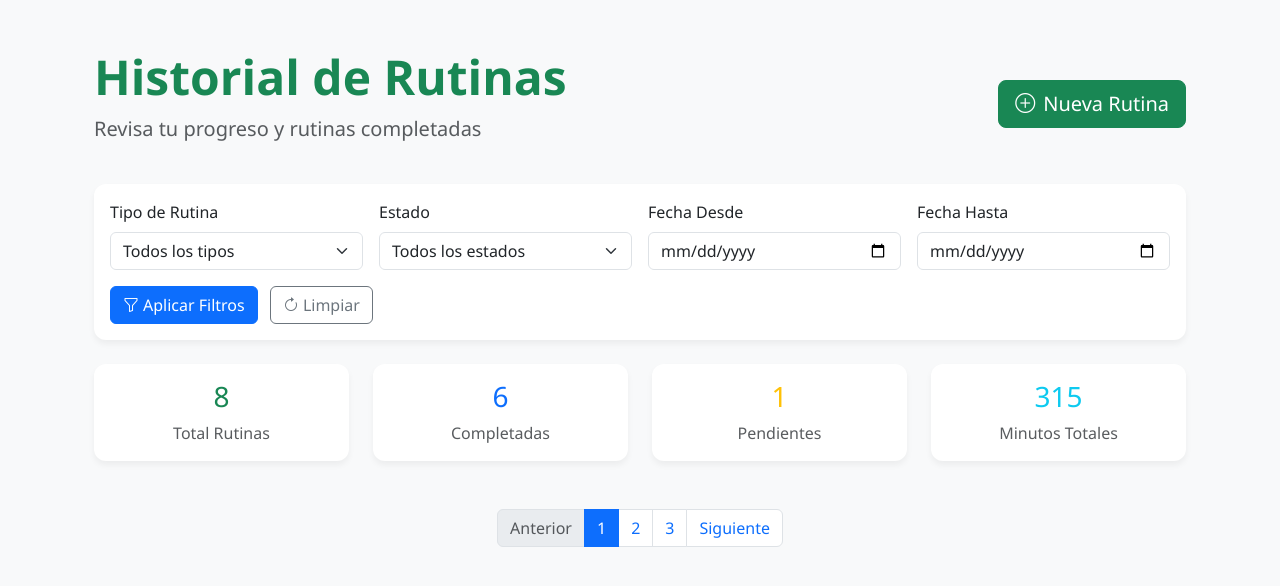
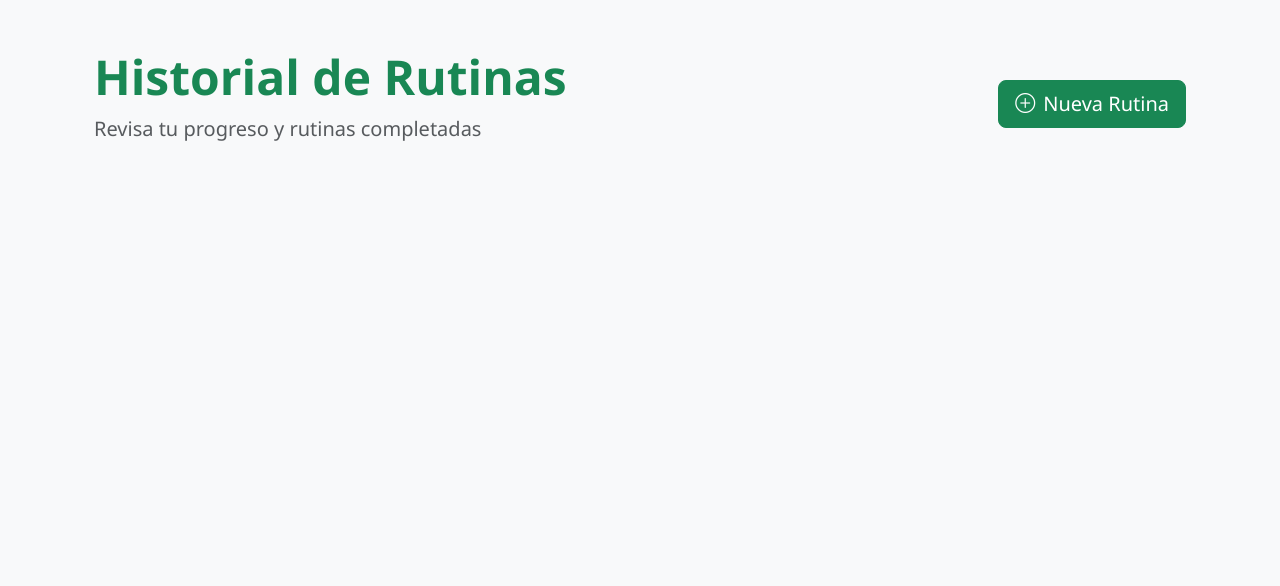
Before and after one commit to Edu1208/Healthy_Life, a Flask app: template templates/historial_rutinas.html in a window 1280 px wide. Shown: the part 80-666 px from the top of the page. Run offline with Flask 3, Linux system fonts and the light colour scheme; the template is opened without the code that fills it, so the values that code supplies are empty; the visitor is signed in with stand-in values (Sample User, id 1).

Commit message:
Update historial_rutinas.html

```diff
--- a/templates/historial_rutinas.html
+++ b/templates/historial_rutinas.html
@@ -12,105 +12,9 @@
     </a>
   </div>
 
-  <!-- Filtros -->
-  <div class="card card-modern mb-4">
-    <div class="card-body">
-      <div class="row g-3">
-        <div class="col-md-3">
-          <label class="form-label fw-medium">Tipo de Rutina</label>
-          <select class="form-select" id="filterType">
-            <option value="">Todos los tipos</option>
-            <option value="fuerza">Fuerza</option>
-            <option value="cardio">Cardio</option>
-            <option value="velocidad">Velocidad</option>
-          </select>
-        </div>
-        <div class="col-md-3">
-          <label class="form-label fw-medium">Estado</label>
-          <select class="form-select" id="filterStatus">
-            <option value="">Todos los estados</option>
-            <option value="completada">Completada</option>
-            <option value="pendiente">Pendiente</option>
-            <option value="en-progreso">En Progreso</option>
-          </select>
-        </div>
-        <div class="col-md-3">
-          <label class="form-label fw-medium">Fecha Desde</label>
-          <input type="date" class="form-control" id="filterDateFrom">
-        </div>
-        <div class="col-md-3">
-          <label class="form-label fw-medium">Fecha Hasta</label>
-          <input type="date" class="form-control" id="filterDateTo">
-        </div>
-      </div>
-      <div class="row mt-3">
-        <div class="col-12">
-          <button class="btn btn-primary me-2" onclick="aplicarFiltros()">
-            <i class="bi bi-funnel me-1"></i>Aplicar Filtros
-          </button>
-          <button class="btn btn-outline-secondary" onclick="limpiarFiltros()">
-            <i class="bi bi-arrow-clockwise me-1"></i>Limpiar
-          </button>
-        </div>
-      </div>
-    </div>
-  </div>
-
-  <!-- Estadísticas Rápidas -->
-  <div class="row mb-4">
-    <div class="col-md-3">
-      <div class="card card-modern text-center">
-        <div class="card-body">
-          <h3 class="text-success" id="totalRutinas">8</h3>
-          <p class="text-muted mb-0">Total Rutinas</p>
-        </div>
-      </div>
-    </div>
-    <div class="col-md-3">
-      <div class="card card-modern text-center">
-        <div class="card-body">
-          <h3 class="text-primary" id="rutinasCompletadas">6</h3>
-          <p class="text-muted mb-0">Completadas</p>
-        </div>
-      </div>
-    </div>
-    <div class="col-md-3">
-      <div class="card card-modern text-center">
-        <div class="card-body">
-          <h3 class="text-warning" id="rutinasPendientes">1</h3>
-          <p class="text-muted mb-0">Pendientes</p>
-        </div>
-      </div>
-    </div>
-    <div class="col-md-3">
-      <div class="card card-modern text-center">
-        <div class="card-body">
-          <h3 class="text-info" id="minutosTotales">315</h3>
-          <p class="text-muted mb-0">Minutos Totales</p>
-        </div>
-      </div>
-    </div>
-  </div>
-
   <!-- Lista de Rutinas -->
   <div class="row g-4" id="listaRutinas">
     <!-- Las rutinas se cargarán dinámicamente -->
-  </div>
-
-  <!-- Paginación -->
-  <nav aria-label="Page navigation" class="mt-5">
-    <ul class="pagination justify-content-center" id="paginacion">
-      <li class="page-item disabled">
-        <a class="page-link" href="#" tabindex="-1">Anterior</a>
-      </li>
-      <li class="page-item active"><a class="page-link" href="#">1</a></li>
-      <li class="page-item"><a class="page-link" href="#">2</a></li>
-      <li class="page-item"><a class="page-link" href="#">3</a></li>
-      <li class="page-item">
-        <a class="page-link" href="#">Siguiente</a>
-      </li>
-    </ul>
-  </nav>
   </div>
 
   <!-- Modal para Ver Rutina -->
@@ -126,7 +30,6 @@
         </div>
         <div class="modal-footer">
           <button type="button" class="btn btn-secondary" data-bs-dismiss="modal">Cerrar</button>
-        <button type="button" class="btn btn-success" onclick="iniciarRutina()">Comenzar Rutina</button>
         </div>
       </div>
     </div>
@@ -150,6 +53,7 @@
       </div>
     </div>
   </div>
+</div>
 
 {% endblock %}
 
@@ -166,9 +70,9 @@ function cargarRutinasDesdeServidor() {
     .then(data => {
       if (data.success) {
         mostrarRutinas(data.rutinas);
-        actualizarEstadisticas(data.rutinas);
       } else {
         console.error('Error al cargar rutinas:', data.message);
+        mostrarMensaje('Error al cargar las rutinas', 'danger');
       }
     })
     .catch(error => {
@@ -197,13 +101,6 @@ function mostrarRutinas(rutinas) {
 
   rutinas.forEach(rutina => {
     const badgeColor = getBadgeColor(rutina.tipo);
-    const estadoColor = getEstadoColor(rutina.estado);
-
-    const fechaTexto = rutina.estado === 'completada' && rutina.fecha_completada
-      ? new Date(rutina.fecha_completada).toLocaleDateString('es-ES')
-      : (rutina.fecha_creacion
-          ? new Date(rutina.fecha_creacion).toLocaleDateString('es-ES')
-          : 'Fecha no disponible');
 
     const rutinaHTML = `
       <div class="col-12">
@@ -220,28 +117,19 @@ function mostrarRutinas(rutinas) {
                     <p class="text-muted mb-2">${rutina.descripcion || 'Sin descripción'}</p>
                     <div class="d-flex gap-2 flex-wrap">
                       <span class="badge ${badgeColor}">${rutina.tipo ? rutina.tipo.charAt(0).toUpperCase() + rutina.tipo.slice(1) : 'Sin tipo'}</span>
-                      <span class="badge bg-warning">${rutina.nivel || 'Sin nivel'}</span>
                       <span class="badge bg-info">${rutina.duracion || 0} min</span>
                     </div>
                   </div>
                 </div>
               </div>
               <div class="col-md-4 text-md-end">
-                <div class="mb-2">
-                  <span class="badge ${estadoColor} fs-6">${getEstadoTexto(rutina.estado)}</span>
-                </div>
                 <div class="text-muted mb-2">
-                  <i class="bi bi-calendar me-1"></i>${fechaTexto}
+                  <i class="bi bi-calendar me-1"></i>${new Date(rutina.fecha_creacion).toLocaleDateString('es-ES')}
                 </div>
                 <div class="btn-group">
                   <button class="btn btn-outline-primary btn-sm" onclick="verRutina('${rutina._id}')">
                     <i class="bi bi-eye me-1"></i>Ver
                   </button>
-                  ${rutina.estado !== 'completada' ? `
-                    <button class="btn btn-outline-success btn-sm" onclick="completarRutina('${rutina._id}')">
-                      <i class="bi bi-check-lg me-1"></i>Completar
-                    </button>
-                  ` : ''}
                   <button class="btn btn-outline-danger btn-sm" onclick="eliminarRutina('${rutina._id}')">
                     <i class="bi bi-trash me-1"></i>Eliminar
                   </button>
@@ -257,63 +145,6 @@ function mostrarRutinas(rutinas) {
   });
 }
 
-function completarRutina(id) {
-  fetch(`/rutina/completar/${id}`, {
-    method: 'POST',
-    headers: {
-      'Content-Type': 'application/json',
-    }
-  })
-  .then(response => response.json())
-  .then(data => {
-    if (data.success) {
-      mostrarMensaje(data.message, 'success');
-      cargarRutinasDesdeServidor();
-    } else {
-      mostrarMensaje(data.message, 'danger');
-    }
-  })
-  .catch(error => {
-    console.error('Error:', error);
-    mostrarMensaje('Error al completar la rutina', 'danger');
-  });
-}
-
-function eliminarRutina(id) {
-  document.getElementById('modalConfirmacionTexto').textContent =
-    '¿Estás seguro de que quieres eliminar esta rutina? Esta acción no se puede deshacer.';
-
-  const btnConfirmar = document.getElementById('btnConfirmarAccion');
-  btnConfirmar.onclick = function() {
-    fetch(`/historial/eliminar/${id}`, {
-      method: 'POST',
-      headers: {
-        'Content-Type': 'application/json',
-      }
-    })
-    .then(response => response.json())
-    .then(data => {
-      if (data.success) {
-        mostrarMensaje(data.message, 'success');
-        cargarRutinasDesdeServidor();
-      } else {
-        mostrarMensaje(data.message, 'danger');
-      }
-
-      const modal = bootstrap.Modal.getInstance(document.getElementById('modalConfirmacion'));
-      modal.hide();
-    })
-    .catch(error => {
-      console.error('Error:', error);
-      mostrarMensaje('Error al eliminar la rutina', 'danger');
-    });
-  };
-
-  const modal = new bootstrap.Modal(document.getElementById('modalConfirmacion'));
-  modal.show();
-}
-
-// Las demás funciones permanecen igual...
 function verRutina(id) {
   fetch(`/rutina/${id}`)
     .then(response => response.json())
@@ -346,9 +177,8 @@ function mostrarModalRutina(rutina) {
         <h6>Información General</h6>
         <ul class="list-unstyled">
           <li><strong>Tipo:</strong> <span class="badge ${getBadgeColor(rutina.tipo)}">${rutina.tipo ? rutina.tipo.charAt(0).toUpperCase() + rutina.tipo.slice(1) : 'Sin tipo'}</span></li>
-          <li><strong>Nivel:</strong> <span class="badge bg-warning">${rutina.nivel || 'Sin nivel'}</span></li>
           <li><strong>Duración:</strong> ${rutina.duracion || 0} minutos</li>
-          <li><strong>Estado:</strong> <span class="badge ${getEstadoColor(rutina.estado)}">${getEstadoTexto(rutina.estado)}</span></li>
+          <li><strong>Fecha creación:</strong> ${new Date(rutina.fecha_creacion).toLocaleDateString('es-ES')}</li>
         </ul>
       </div>
       <div class="col-md-6">
@@ -368,53 +198,56 @@ function mostrarModalRutina(rutina) {
   modal.show();
 }
 
-// Funciones auxiliares (se mantienen igual)
+function eliminarRutina(id) {
+  document.getElementById('modalConfirmacionTexto').textContent =
+    '¿Estás seguro de que quieres eliminar esta rutina? Esta acción no se puede deshacer.';
+
+  const btnConfirmar = document.getElementById('btnConfirmarAccion');
+  btnConfirmar.onclick = function() {
+    fetch(`/historial/eliminar/${id}`, {
+      method: 'POST'
+    })
+    .then(response => response.json())
+    .then(data => {
+      if (data.success) {
+        mostrarMensaje(data.message, 'success');
+        cargarRutinasDesdeServidor();
+      } else {
+        mostrarMensaje(data.message, 'danger');
+      }
+
+      const modal = bootstrap.Modal.getInstance(document.getElementById('modalConfirmacion'));
+      modal.hide();
+    })
+    .catch(error => {
+      console.error('Error:', error);
+      mostrarMensaje('Error al eliminar la rutina', 'danger');
+    });
+  };
+
+  const modal = new bootstrap.Modal(document.getElementById('modalConfirmacion'));
+  modal.show();
+}
+
+// Funciones auxiliares
 function getBadgeColor(tipo) {
   const colores = {
     'fuerza': 'bg-primary',
     'cardio': 'bg-danger',
-    'velocidad': 'bg-warning'
+    'velocidad': 'bg-warning',
+    'flexibilidad': 'bg-info'
   };
   return colores[tipo] || 'bg-secondary';
-}
-
-function getEstadoColor(estado) {
-  const colores = {
-    'completada': 'bg-success',
-    'pendiente': 'bg-secondary',
-    'en-progreso': 'bg-info'
-  };
-  return colores[estado] || 'bg-secondary';
-}
-
-function getEstadoTexto(estado) {
-  const textos = {
-    'completada': 'Completada',
-    'pendiente': 'Pendiente',
-    'en-progreso': 'En Progreso'
-  };
-  return textos[estado] || estado;
 }
 
 function getTipoIcono(tipo) {
   const iconos = {
     'fuerza': 'bi bi-dumbbell',
     'cardio': 'bi bi-heart-pulse',
-    'velocidad': 'bi bi-lightning-charge'
+    'velocidad': 'bi bi-lightning-charge',
+    'flexibilidad': 'bi bi-arrow-repeat'
   };
   return iconos[tipo] || 'bi bi-activity';
-}
-
-function actualizarEstadisticas(rutinas) {
-  const total = rutinas.length;
-  const completadas = rutinas.filter(r => r.estado === 'completada').length;
-  const pendientes = rutinas.filter(r => r.estado === 'pendiente').length;
-  const minutos = rutinas.reduce((sum, r) => sum + (parseInt(r.duracion) || 0), 0);
-
-  document.getElementById('totalRutinas').textContent = total;
-  document.getElementById('rutinasCompletadas').textContent = completadas;
-  document.getElementById('rutinasPendientes').textContent = pendientes;
-  document.getElementById('minutosTotales').textContent = minutos;
 }
 
 function mostrarMensaje(mensaje, tipo) {
@@ -435,4 +268,18 @@ function mostrarMensaje(mensaje, tipo) {
   }, 3000);
 }
 </script>
+
+<style>
+.card-modern {
+  border: none;
+  border-radius: 12px;
+  box-shadow: 0 2px 8px rgba(0,0,0,0.1);
+  transition: transform 0.2s ease, box-shadow 0.2s ease;
+}
+
+.card-modern:hover {
+  transform: translateY(-2px);
+  box-shadow: 0 4px 15px rgba(0,0,0,0.15);
+}
+</style>
 {% endblock %}
```
Lines whose indentation alone changed are shown as unchanged.
